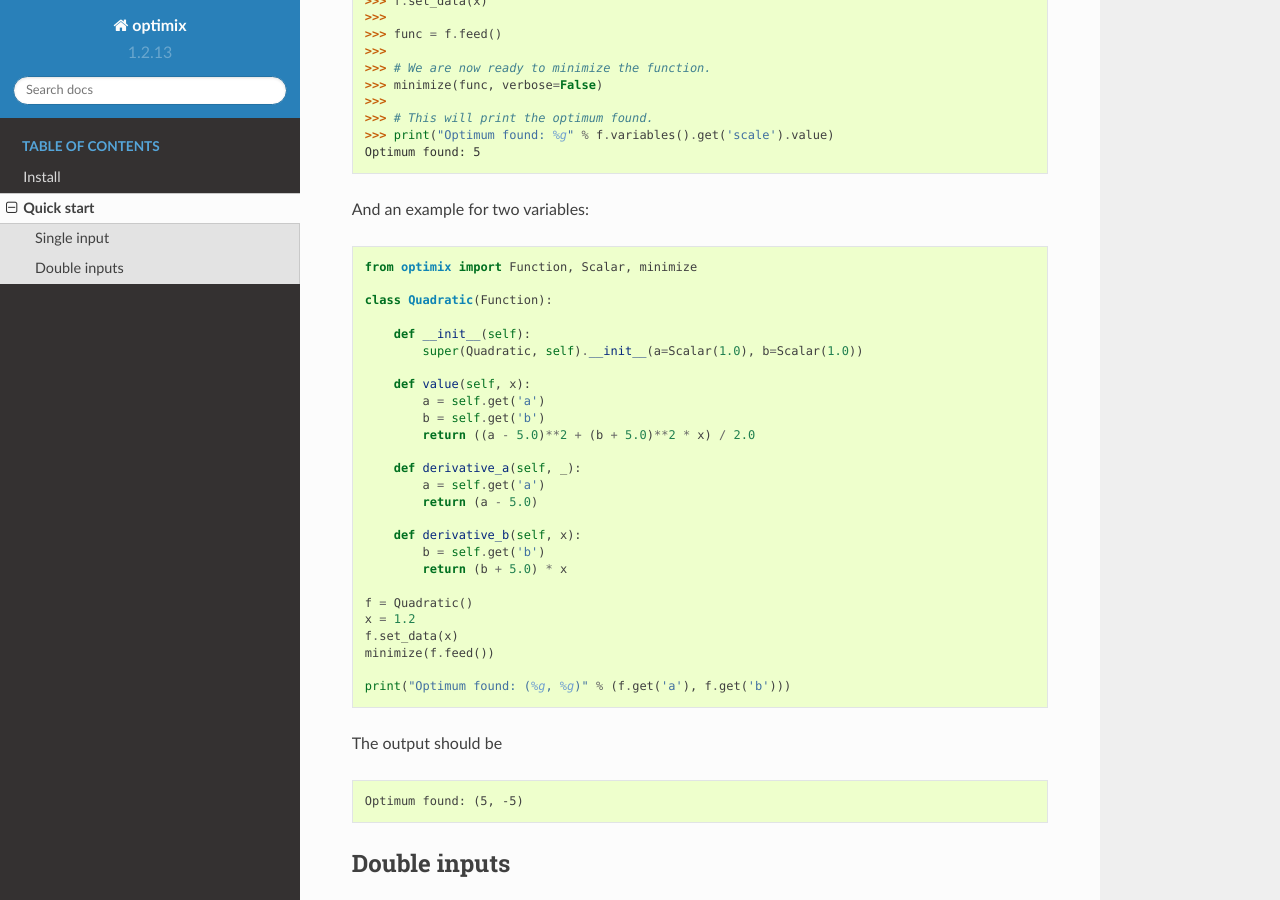
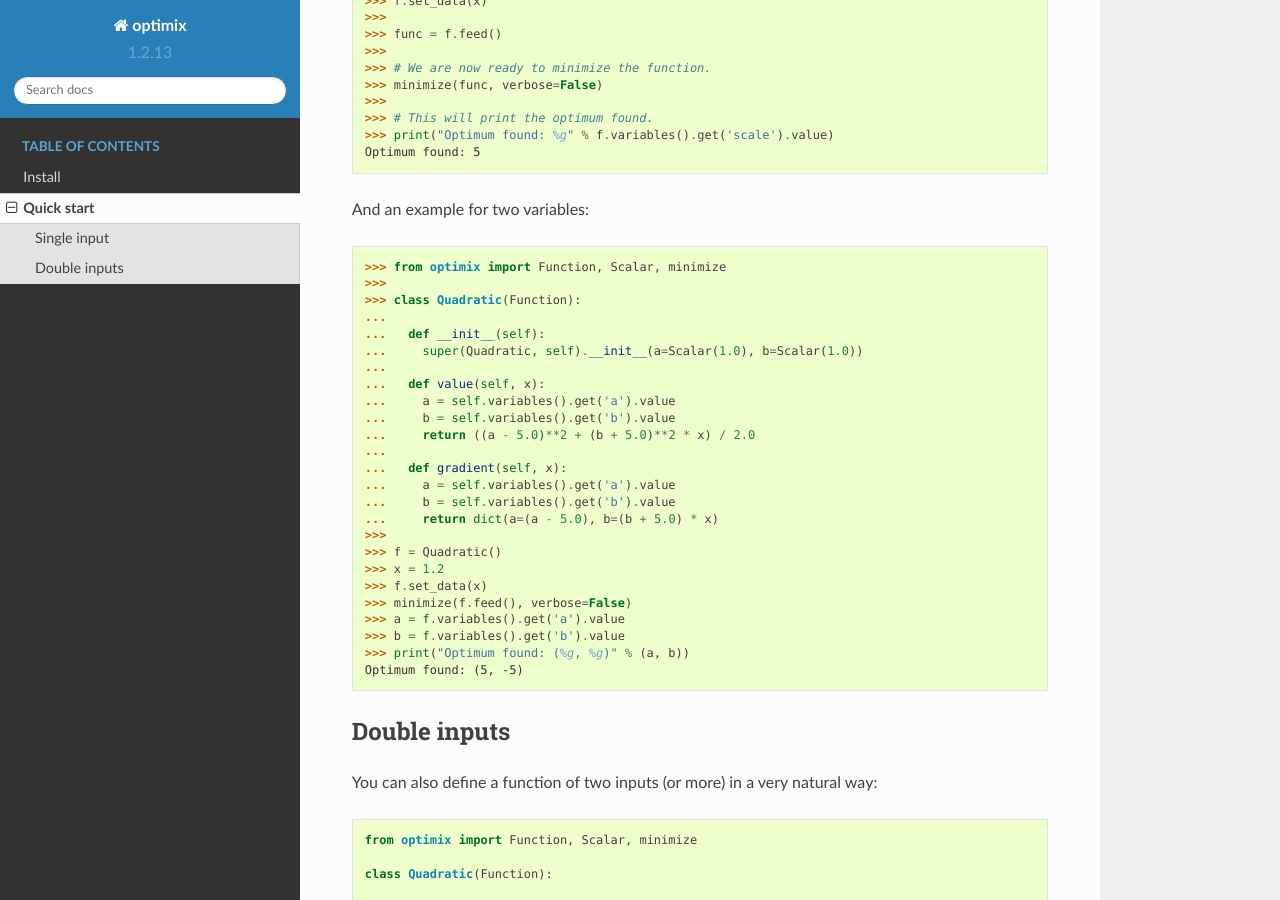
Before and after one commit to limix/optimix, a Sphinx documentation site: the page built from doc/quick-start.rst, in a window 1280 px wide and 900 px high, scrolled down 941 px. Built offline with Sphinx 7.4.7 and the Read the Docs theme 2.0.0, drawn with Linux system fonts in a browser that asks for light colours.

Commit message:
a, b doc

```diff
--- a/doc/quick-start.rst
+++ b/doc/quick-start.rst
@@ -62,39 +62,32 @@ variable.
 
 And an example for two variables:
 
-.. testcode::
+.. doctest::
 
-  from optimix import Function, Scalar, minimize
-
-  class Quadratic(Function):
-
-      def __init__(self):
-          super(Quadratic, self).__init__(a=Scalar(1.0), b=Scalar(1.0))
-
-      def value(self, x):
-          a = self.get('a')
-          b = self.get('b')
-          return ((a - 5.0)**2 + (b + 5.0)**2 * x) / 2.0
-
-      def derivative_a(self, _):
-          a = self.get('a')
-          return (a - 5.0)
-
-      def derivative_b(self, x):
-          b = self.get('b')
-          return (b + 5.0) * x
-
-  f = Quadratic()
-  x = 1.2
-  f.set_data(x)
-  minimize(f.feed())
-
-  print("Optimum found: (%g, %g)" % (f.get('a'), f.get('b')))
-
-The output should be
-
-.. testoutput::
-
+  >>> from optimix import Function, Scalar, minimize
+  >>>
+  >>> class Quadratic(Function):
+  ...
+  ...   def __init__(self):
+  ...     super(Quadratic, self).__init__(a=Scalar(1.0), b=Scalar(1.0))
+  ...
+  ...   def value(self, x):
+  ...     a = self.variables().get('a').value
+  ...     b = self.variables().get('b').value
+  ...     return ((a - 5.0)**2 + (b + 5.0)**2 * x) / 2.0
+  ...
+  ...   def gradient(self, x):
+  ...     a = self.variables().get('a').value
+  ...     b = self.variables().get('b').value
+  ...     return dict(a=(a - 5.0), b=(b + 5.0) * x)
+  >>>
+  >>> f = Quadratic()
+  >>> x = 1.2
+  >>> f.set_data(x)
+  >>> minimize(f.feed(), verbose=False)
+  >>> a = f.variables().get('a').value
+  >>> b = f.variables().get('b').value
+  >>> print("Optimum found: (%g, %g)" % (a, b))
   Optimum found: (5, -5)
 
 Double inputs
```
Also changed, not shown: .travis.yml.
